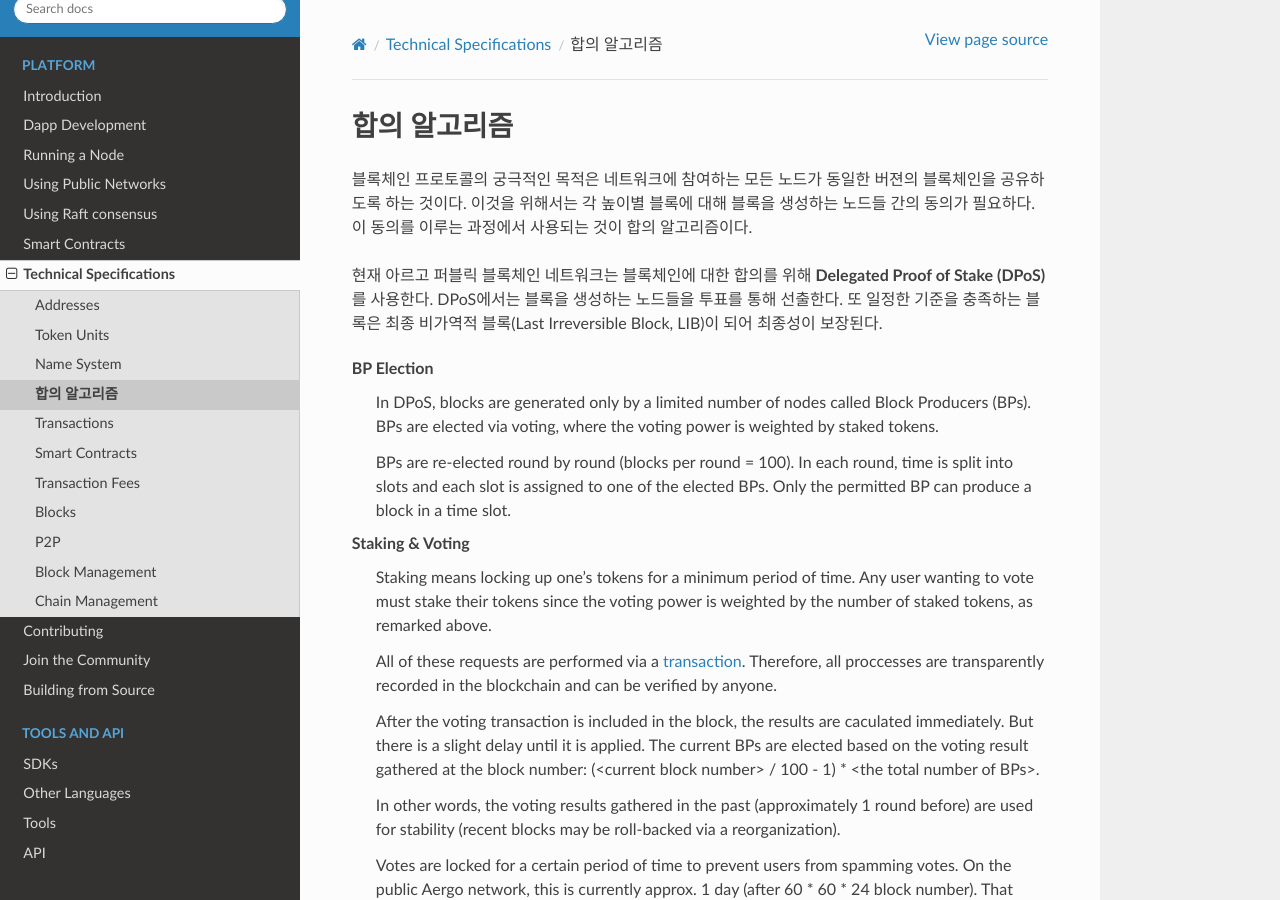
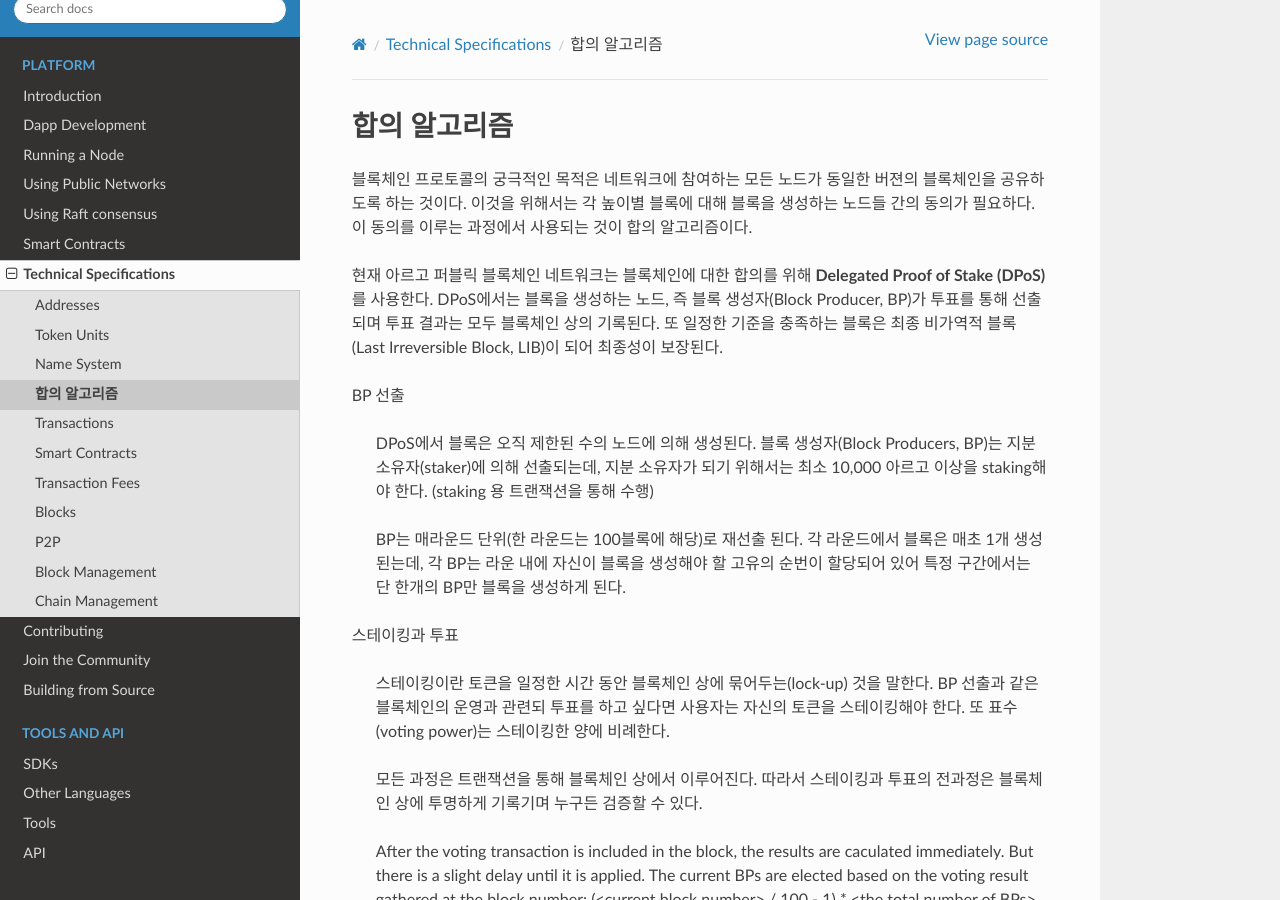
Before and after one commit to aergoio/guide, a Sphinx documentation site: the page built from source/specs/consensus.rst, in a window 1280 px wide and 900 px high. Built offline with Sphinx 7.4.7 and the Read the Docs theme 2.0.0, drawn with Linux system fonts in a browser that asks for light colours.

Commit message:
KR translation: BP election, a part of the Staking & Voting

```diff
--- a/source/specs/consensus.rst
+++ b/source/specs/consensus.rst
@@ -7,28 +7,23 @@
 것이 합의 알고리즘이다.
 
 현재 아르고 퍼블릭 블록체인 네트워크는 블록체인에 대한 합의를 위해 **Delegated
-Proof of Stake (DPoS)** 를 사용한다. DPoS에서는 블록을 생성하는 노드들을 투표를 통해
-선출한다. 또 일정한 기준을 충족하는 블록은 최종 비가역적 블록(Last Irreversible Block,
-LIB)이 되어 최종성이 보장된다.
+Proof of Stake (DPoS)** 를 사용한다. DPoS에서는 블록을 생성하는 노드, 즉 블록
+생성자(Block Producer, BP)가 투표를 통해 선출되며 투표 결과는 모두 블록체인 상의
+기록된다. 또 일정한 기준을 충족하는 블록은 최종 비가역적 블록(Last Irreversible
+Block, LIB)이 되어 최종성이 보장된다.
 
 
-BP Election
-    In DPoS, blocks are generated only by a limited number of nodes called
-    Block Producers (BPs). BPs are elected via voting, where the voting power
-    is weighted by staked tokens.
+BP 선출
 
-    BPs are re-elected round by round (blocks per round = 100). In each round,
-    time is split into slots and each slot is assigned to one of the elected BPs.
-    Only the permitted BP can produce a block in a time slot.
+    DPoS에서 블록은 오직 제한된 수의 노드에 의해 생성된다. 블록 생성자(Block Producers, BP)는 지분 소유자(staker)에 의해 선출되는데, 지분 소유자가 되기 위해서는 최소 10,000 아르고 이상을 staking해야 한다. (staking 용 트랜잭션을 통해 수행)
 
-Staking & Voting
-    Staking means locking up one's tokens for a minimum period of time. Any
-    user wanting to vote must stake their tokens since the voting power is
-    weighted by the number of staked tokens, as remarked above.
+    BP는 매라운드 단위(한 라운드는 100블록에 해당)로 재선출 된다. 각 라운드에서 블록은 매초 1개 생성된는데, 각 BP는 라운 내에 자신이 블록을 생성해야 할 고유의 순번이 할당되어 있어 특정 구간에서는 단 한개의 BP만 블록을 생성하게 된다.
 
-    All of these requests are performed via a `transaction <./transactions.html#governance-type>`_.
-    Therefore, all proccesses are transparently recorded in the blockchain
-    and can be verified by anyone.
+스테이킹과 투표
+
+    스테이킹이란 토큰을 일정한 시간 동안 블록체인 상에 묶어두는(lock-up) 것을 말한다. BP 선출과 같은 블록체인의 운영과 관련되 투표를 하고 싶다면 사용자는 자신의 토큰을 스테이킹해야 한다. 또 표수(voting power)는 스테이킹한 양에 비례한다.
+
+    모든 과정은 트랜잭션을 통해 블록체인 상에서 이루어진다. 따라서 스테이킹과 투표의 전과정은 블록체인 상에 투명하게 기록기며 누구든 검증할 수 있다.
 
     After the voting transaction is included in the block, the results are
     caculated immediately. But there is a slight delay until it is applied.
```
